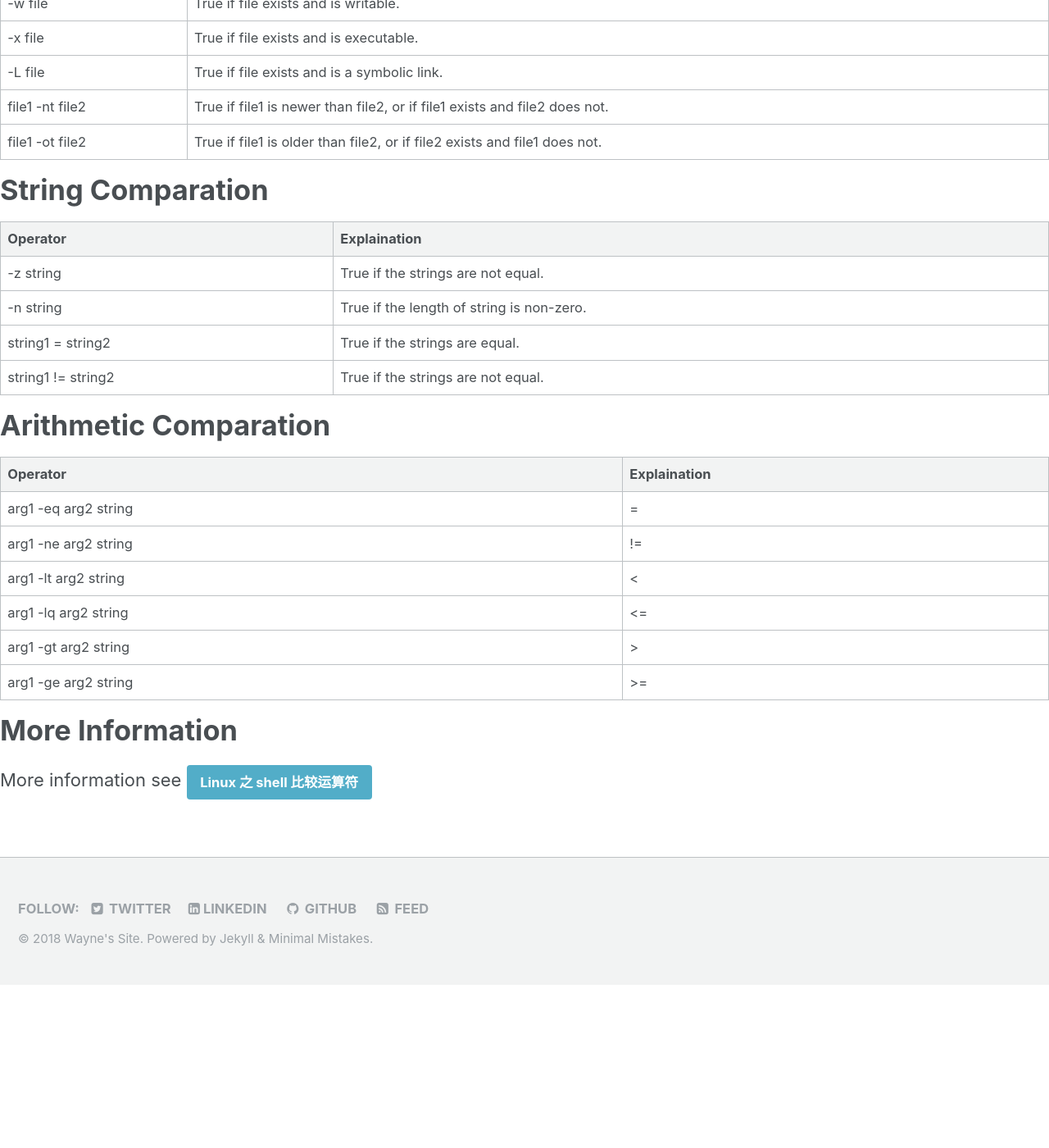
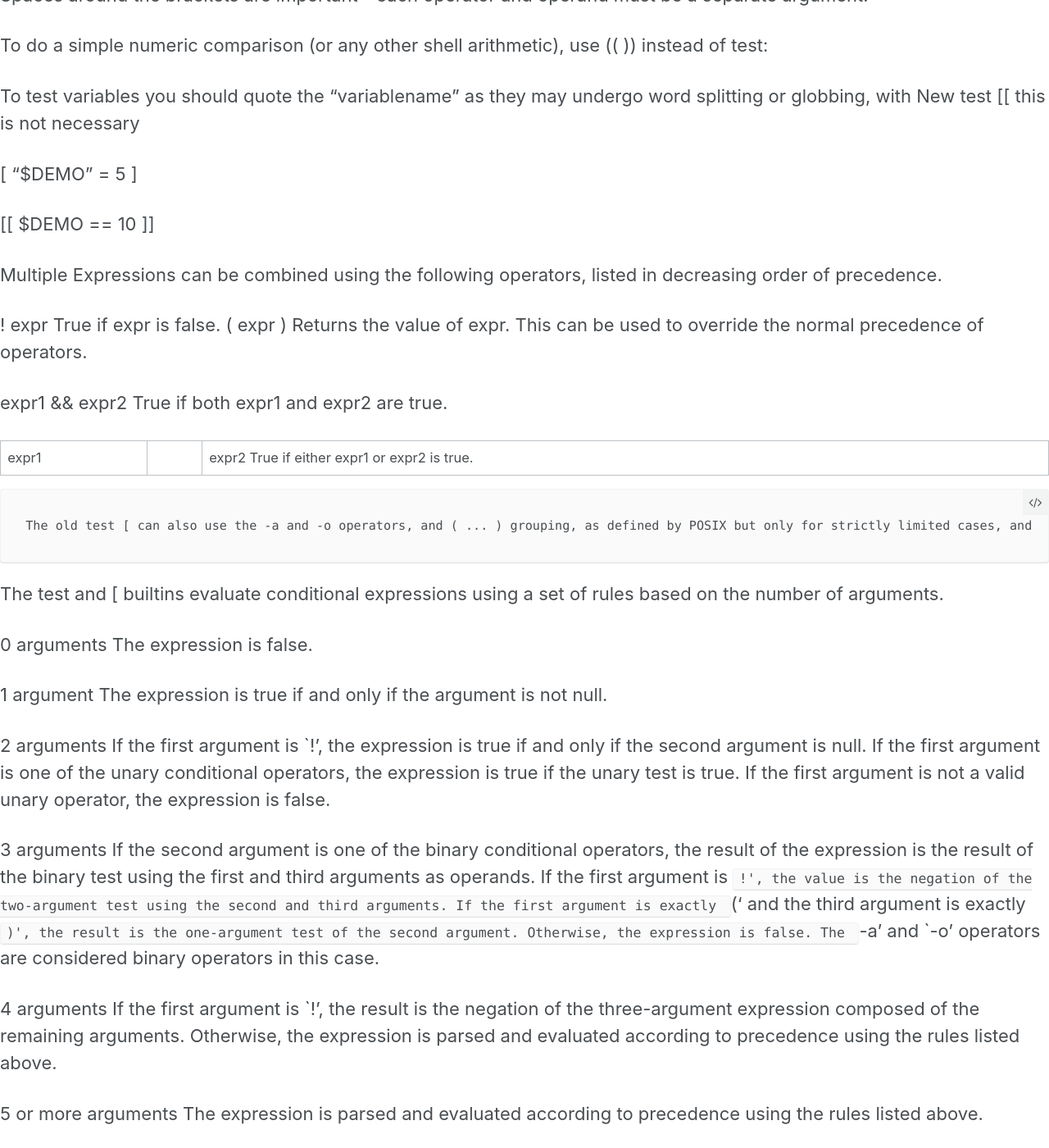
Before and after one commit to element207/element207.github.io, a Jekyll site: the page built from _posts/2018-03-26-Bash-Conditional-Expressions.md, in a window 1280 px wide and 1400 px high, scrolled down 685 px. Shown: the whole window at 82% size. Built offline with Jekyll 4.4.1, drawn with Linux system fonts in a browser that asks for light colours; our own code applies the rules of GitHub Pages for plain Markdown files; before the commit the page ends 1886 px from its top, so only the background shows below that; some of the changed text lies outside the part shown.

Commit message:
Update 2018-03-26-Bash-Conditional-Expressions.md

````diff
--- a/_posts/2018-03-26-Bash-Conditional-Expressions.md
+++ b/_posts/2018-03-26-Bash-Conditional-Expressions.md
@@ -17,11 +17,65 @@ mathjax: true
 {% include toc %}
 
 
+# File Comparation
 
+Evaluate a conditional expression expr.
 
+```
+Syntax
+      test expr
+         [ expr ]
+        [[ expr ]]
+```
 
+[ is a synonym for test but requires a final argument of ].
 
-# File Comparation
+The double bracket [[ construct, also known as 'extended test' or 'New Test' is more versatile, the old test [ is more portable.
+In most cases, on modern systems, you should prefer the use of new test [[
+
+Spaces around the brackets are important - each operator and operand must be a separate argument.
+
+To do a simple numeric comparison (or any other shell arithmetic), use (( )) instead of test:
+
+To test variables you should quote the "variablename" as they may undergo word splitting or globbing, with New test [[ this is not necessary
+
+[ "$DEMO" = 5 ]
+
+[[ $DEMO == 10 ]]
+
+Multiple Expressions can be combined using the following operators, listed in decreasing order of precedence.
+
+  ! expr           True if expr is false.
+  ( expr )         Returns the value of expr. This can be used to override the normal precedence of operators.
+
+  expr1 && expr2   True if both expr1 and expr2 are true.
+
+  expr1 || expr2   True if either expr1 or expr2 is true.
+
+    The old test [ can also use the -a and -o operators, and ( ... ) grouping, as defined by POSIX but only for strictly limited cases, and these are now marked as deprecated.
+
+The test and [ builtins evaluate conditional expressions using a set of rules based on the number of arguments.
+
+  0 arguments  The expression is false.
+
+  1 argument   The expression is true if and only if the argument is not null.
+
+  2 arguments  If the first argument is `!', the expression is true if and only if the second argument is
+               null. If the first argument is one of the unary conditional operators, the expression is true
+               if the unary test is true. If the first argument is not a valid unary operator, the expression is false.
+
+  3 arguments  If the second argument is one of the binary conditional operators, the result of the expression
+               is the result of the binary test using the first and third arguments as operands. If the first
+               argument  is `!', the value is the negation of the two-argument test using the second and third
+               arguments. If the first argument is exactly  `(' and the third argument is exactly `)', the result
+               is the one-argument test of the second argument. Otherwise, the expression is false.
+               The `-a' and `-o' operators are considered binary operators in this case.
+
+  4 arguments  If the first argument is `!', the result is the negation of the three-argument expression composed
+               of the remaining arguments. Otherwise, the expression is parsed and evaluated according
+               to precedence using the rules listed above.
+
+  5 or more arguments   The expression is parsed and evaluated according to precedence using the rules listed above.
 
 Operator|Explaination
 -|-
````
